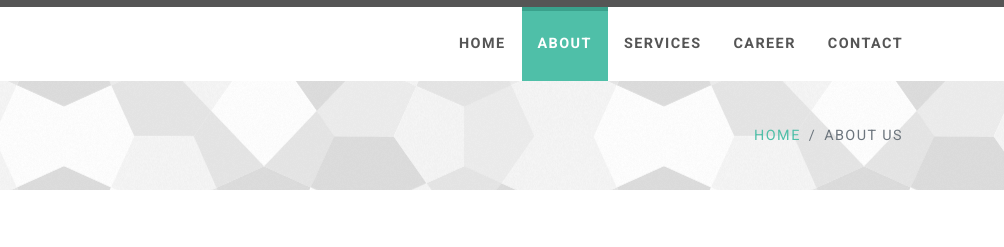
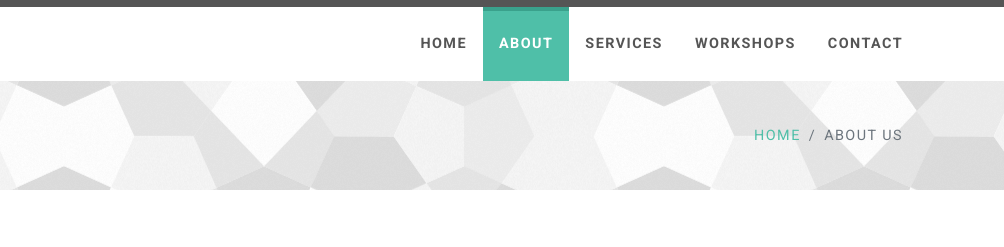
Before and after one commit to digidigital2021/digidigital, a plain HTML site: page about.html in a window 1280 px wide. Shown: the part 39-286 px from the top of the page, 276-1280 px from the left. Drawn offline with Linux system fonts and the light colour scheme.

Commit message:
Update about.html

```diff
--- a/about.html
+++ b/about.html
@@ -192,7 +192,7 @@
 
                         <li class="nav-item"><a href="services.html">Services <b class="caret"></b></a>
 
-                        <li class="nav-item"><a href="https://career.digidigital.co.in/">Career <b class="caret"></b></a>
+                        <li class="nav-item"><a href="https://workshop.digidigital.co.in/">Workshops <b class="caret"></b></a>
 
                         <li class="nav-item"><a href="contact.html">Contact <b class="caret"></b></a>
 
```
